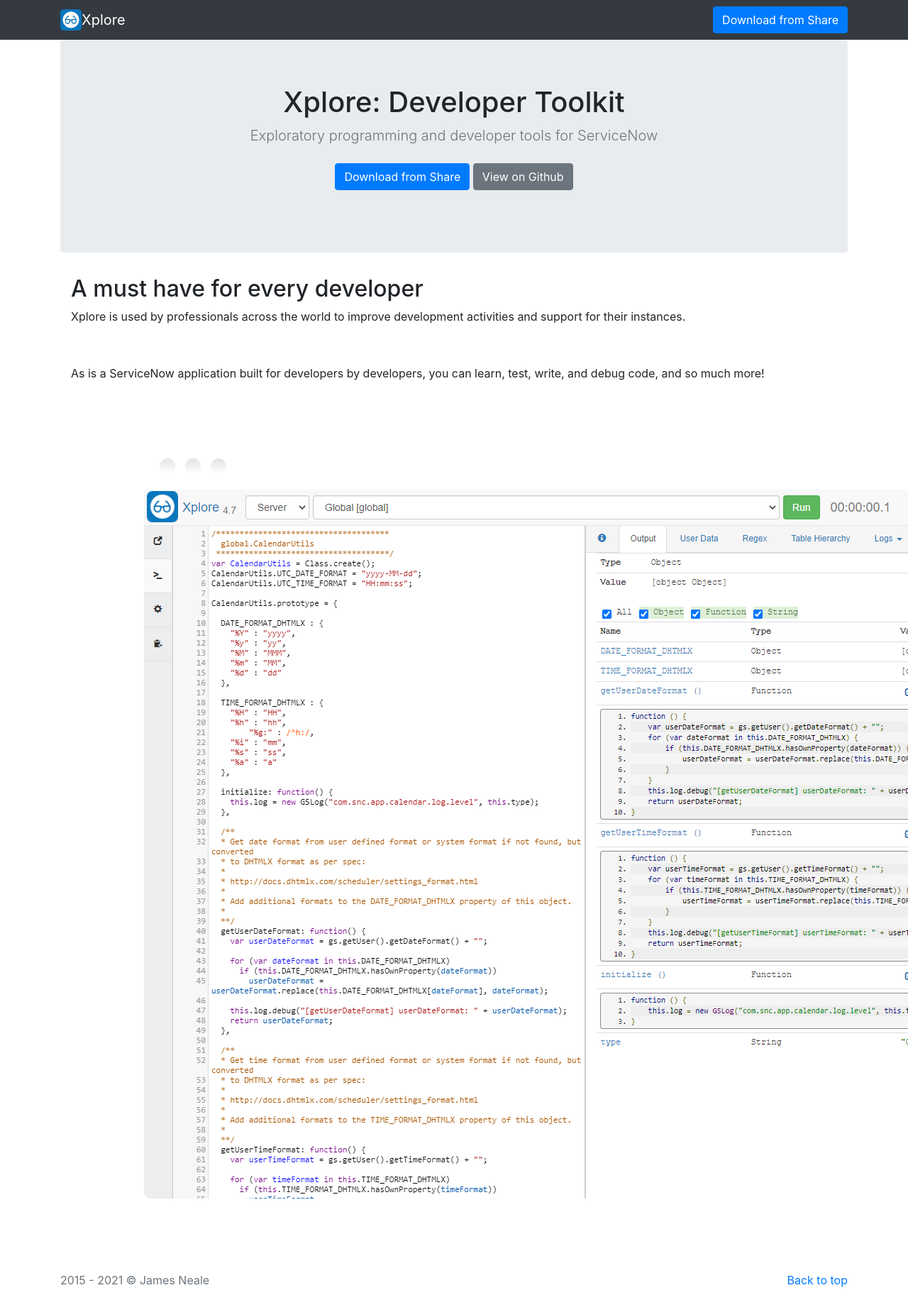
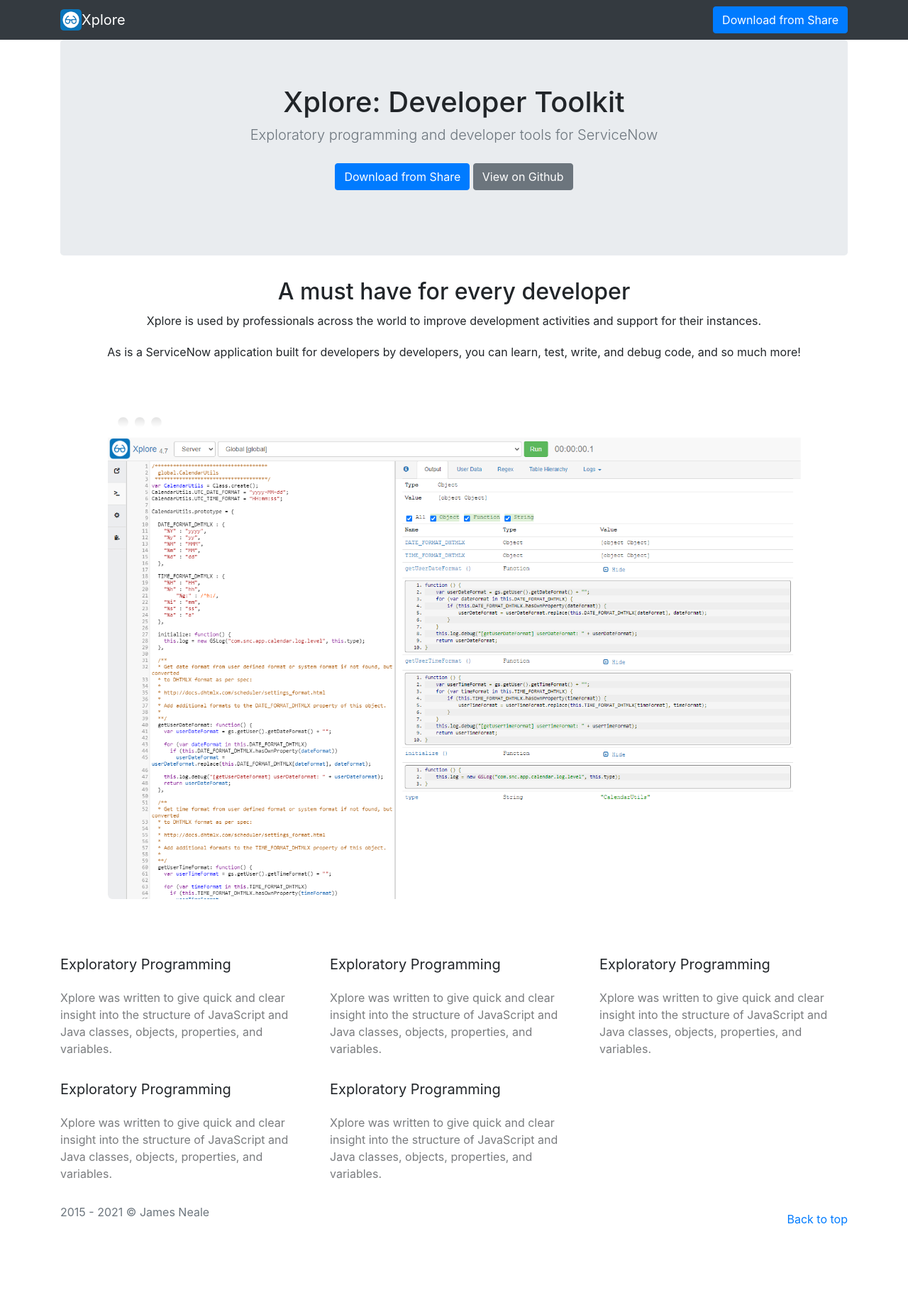
Before and after one commit to jneale/Xplore, a Jekyll site: the page built from index.md, in a window 1280 px wide. Shown: the whole page at 71% size. Built offline with Jekyll 4.4.1, drawn with Linux system fonts in a browser that asks for light colours; nearby versions of some CDN libraries; our own code applies the rules of GitHub Pages for plain Markdown files; after the commit the page ends 1750 px from its top, so only the background shows below that.

Commit message:
Update homepage

```diff
--- a/index.md
+++ b/index.md
@@ -7,7 +7,8 @@
         <a class="btn btn-primary my-2" href="https://developer.servicenow.com/connect.do#!/share/contents/9650888_xplore_developer_toolkit" rel="noopener noreferrer" target="_blank">
           Download from Share
         </a>
-       <a class="btn btn-secondary my-2" href="https://github.com/jneale/Xplore" rel="noopener noreferrer" target="_blank">
+       <a class="btn btn-secondary my-2" href="https://github.com/jneale/Xplore"
+       rel="noopener noreferrer" target="_blank">
           View on Github
         </a>
       </p>
@@ -15,19 +16,54 @@
   </section>
 
   <section class="section-light">
-    <div class="wrap _w-custom hero5 store-wrap">
-      <div class="col-md">
-        <div class="feature-block">
+    <div>
+      <div>
+        <div class="feature-block text-center">
           <h2 class="feature-headline">A must have for every developer</h2>
           <div class="feature-narrative w-richtext">
             <p>Xplore is used by professionals across the world to improve development activities and support for their instances.</p>
-            <p>‍</p>
             <p>As is a ServiceNow application built for developers by developers, you can learn, test, write, and debug code, and so much more!</p>
           </div>
         </div>
       </div>
-      <div class="col-md">
-        <img class="hero5-image" src="assets/xplore-screenshot.png"></div>
+      <div>
+        <img class="img-fluid" src="assets/xplore-screenshot.png">
+      </div>
+    </div>
+  </section>
+
+  <section>
+    <div class="row">
+      <div class="col-sm-4">
+        <div class="feature5-item-wrap">
+          <p class="text-20">Exploratory Programming</p>
+          <p class="text-14 text-14-60">Xplore was written to give quick and clear insight into the structure of JavaScript and Java classes, objects, properties, and variables.</p>
+        </div>
+      </div>
+      <div class="col-sm-4">
+        <div class="feature5-item-wrap">
+          <p class="text-20">Exploratory Programming</p>
+          <p class="text-14 text-14-60">Xplore was written to give quick and clear insight into the structure of JavaScript and Java classes, objects, properties, and variables.</p>
+        </div>
+      </div>
+      <div class="col-sm-4">
+        <div class="feature5-item-wrap">
+          <p class="text-20">Exploratory Programming</p>
+          <p class="text-14 text-14-60">Xplore was written to give quick and clear insight into the structure of JavaScript and Java classes, objects, properties, and variables.</p>
+        </div>
+      </div>
+      <div class="col-sm-4">
+        <div class="feature5-item-wrap">
+          <p class="text-20">Exploratory Programming</p>
+          <p class="text-14 text-14-60">Xplore was written to give quick and clear insight into the structure of JavaScript and Java classes, objects, properties, and variables.</p>
+        </div>
+      </div>
+      <div class="col-sm-4">
+        <div class="feature5-item-wrap">
+          <p class="text-20">Exploratory Programming</p>
+          <p class="text-14 text-14-60">Xplore was written to give quick and clear insight into the structure of JavaScript and Java classes, objects, properties, and variables.</p>
+        </div>
+      </div>
     </div>
   </section>
 </div>
--- a/style.css
+++ b/style.css
@@ -1,3 +1,9 @@
+p {
+  margin-top: 10px;
+  margin-bottom: 20px;
+  line-height: 24px;
+}
+
 .hero-5-image {
 	position: absolute;
   left: 50%;
@@ -5,3 +11,18 @@
   bottom: 0px;
   display: inline-block;
 }
+
+.text-20 {
+	opacity: 1;
+  font-size: 20px;
+  line-height: 30px;
+  font-weight: 400;
+}
+
+.text-16 {
+	line-height: 24px;
+}
+
+.text-14-60 {
+	opacity: 0.6;
+}
```
